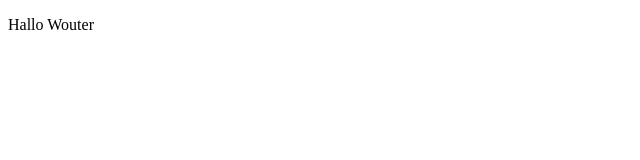
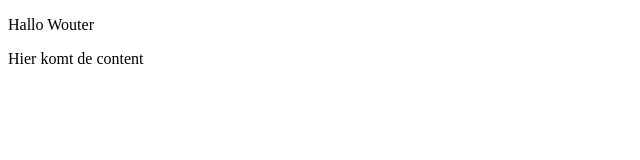
Before and after one commit to Wouter-Steenhuis/firstproject, a plain HTML site: page index.html in a window 1280 px wide. Shown: the whole page, without its empty margins (0-640 px from the left). Drawn offline with Linux system fonts and the light colour scheme.

Commit message:
Update index.html
begin content aangemaakt

```diff
--- a/index.html
+++ b/index.html
@@ -8,5 +8,6 @@
 </head>
 <body>
     <p>Hallo Wouter</p>
+    <section>Hier komt de content</section>
 </body>
 </html>
```
